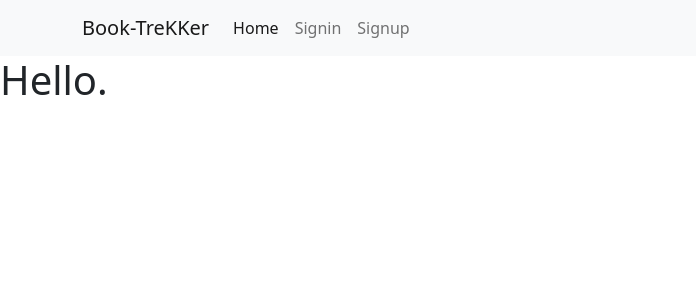
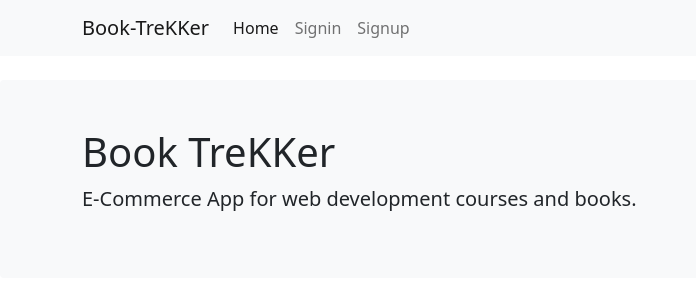
Before and after one commit to engrmzubair/BookTrekker, a React (Create React App) app in the folder book-trekker-app/: page / in a window 1280 px wide. Shown: the top 300 px of the page, without its empty margins (0-696 px from the left). Built offline with nearby package versions, Linux system fonts and the light colour scheme.

Commit message:
basic layout for signin and signup page

```diff
--- a/book-trekker-app/src/App.tsx
+++ b/book-trekker-app/src/App.tsx
@@ -1,14 +1,17 @@
 import React from 'react';
 import './App.css';
 import '../node_modules/bootstrap/dist/css/bootstrap.min.css';
-import Menu from './features/core/Menu';
+import Menu from './components/core/Menu';
+import Layout from './components/core/Layout';
 
 function App() {
   return (
     <React.Fragment>
       <Menu />
-
-      <h1>Hello.</h1>
+      <Layout
+        title="Book TreKKer"
+        description="E-Commerce App for web development courses and books." >
+      </Layout>
 
     </React.Fragment>
   );
--- a/book-trekker-app/src/PageRoutes.tsx
+++ b/book-trekker-app/src/PageRoutes.tsx
@@ -1,7 +1,7 @@
 import { Route, Routes } from 'react-router-dom';
-import Signup from './features/user/Signup';
-import Signin from './features/user/Signin';
-import NotFound from './features/core/NotFound';
+import Signup from './components/user/Signup';
+import Signin from './components/user/Signin';
+import NotFound from './components/core/NotFound';
 import App from './App';
 
 
--- a/book-trekker-app/src/app/store.ts
+++ b/book-trekker-app/src/app/store.ts
@@ -1,5 +1,5 @@
 import { configureStore, ThunkAction, Action } from '@reduxjs/toolkit';
-import counterReducer from '../features/counter/counterSlice';
+import counterReducer from '../components/counter/counterSlice';
 
 export const store = configureStore({
   reducer: {
--- /dev/null
+++ b/book-trekker-app/src/components/core/Layout.tsx
@@ -0,0 +1,28 @@
+import React from 'react';
+import { Container } from 'react-bootstrap';
+
+type Props = {
+  title?: string,
+  description?: string,
+  children?: React.ReactNode
+}
+
+const Layout = ({
+  title = "Title",
+  description = "Description",
+  children
+}: Props) => {
+  return (
+    <div className="mt-4 p-5 bg-light rounded">
+      <Container>
+        <h1>{ title }</h1>
+        <p className='lead'>{ description }</p>
+        <div>
+          { children }
+        </div>
+      </Container>
+    </div>
+  )
+}
+
+export default Layout;
--- a/book-trekker-app/src/features/core/Menu.tsx
+++ b/book-trekker-app/src/components/core/Menu.tsx
@@ -22,7 +22,6 @@ const Menu = () => {
 
           </Nav>
 
-
         </Navbar.Collapse>
       </Container>
     </Navbar>
--- a/book-trekker-app/src/features/user/Signin.tsx
+++ b/book-trekker-app/src/components/user/Signin.tsx
@@ -1,15 +1,19 @@
 import React from 'react'
+import Layout from '../core/Layout'
 import Menu from '../core/Menu'
 
 type Props = {}
 
 const Signin = (props: Props) => {
   return (
-    <div>
+    <React.Fragment>
       <Menu />
-      <h1>Signin</h1>
-    </div>
+      <Layout title="Signin" description="Signin to Book TreKKer.">
+
+      </Layout>
+    </React.Fragment>
   )
 }
 
+
 export default Signin
--- a/book-trekker-app/src/features/user/Signup.tsx
+++ b/book-trekker-app/src/components/user/Signup.tsx
@@ -1,14 +1,17 @@
 import React from 'react';
 import Menu from '../core/Menu';
+import Layout from '../core/Layout';
 
 type Props = {}
 
 const Signup = (props: Props) => {
+
   return (
-    <div>
+    <React.Fragment>
       <Menu />
-      <h1>Signup</h1>
-    </div>
+      <Layout title="Signup" description="Signup to Book TreKKer.">
+      </Layout>
+    </React.Fragment>
   );
 }
 
```
Also changed, not shown: book-trekker-app/src/components/core/NotFound.tsx (renamed from book-trekker-app/src/features/core/NotFound.tsx), book-trekker-app/src/components/counter/Counter.tsx (renamed from book-trekker-app/src/features/counter/Counter.tsx), book-trekker-app/src/components/counter/counterAPI.ts (renamed from book-trekker-app/src/features/counter/counterAPI.ts), book-trekker-app/src/components/counter/counterSlice.ts (renamed from book-trekker-app/src/features/counter/counterSlice.ts), 2 other files (tests, documents, lock files or other folders).
